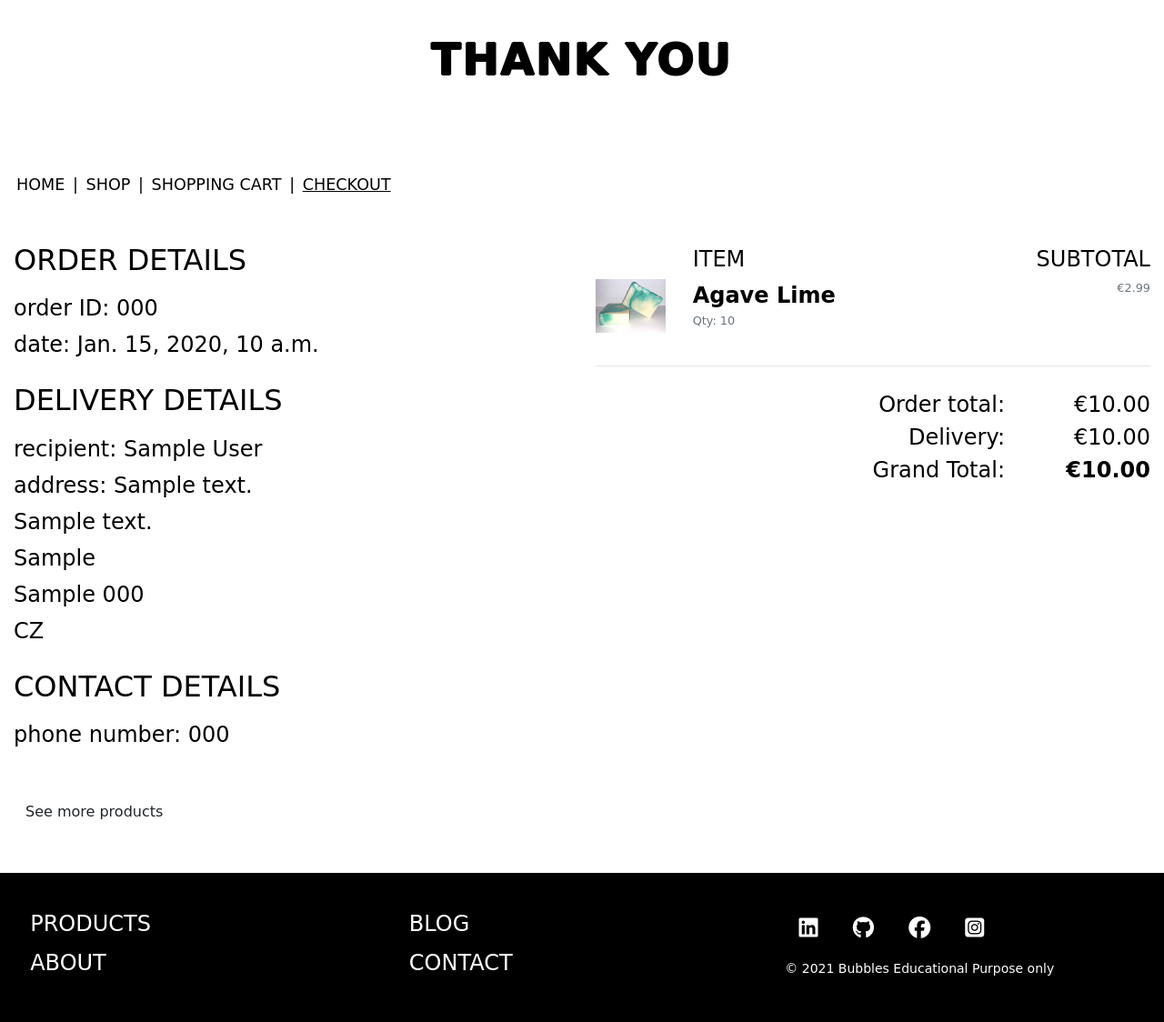
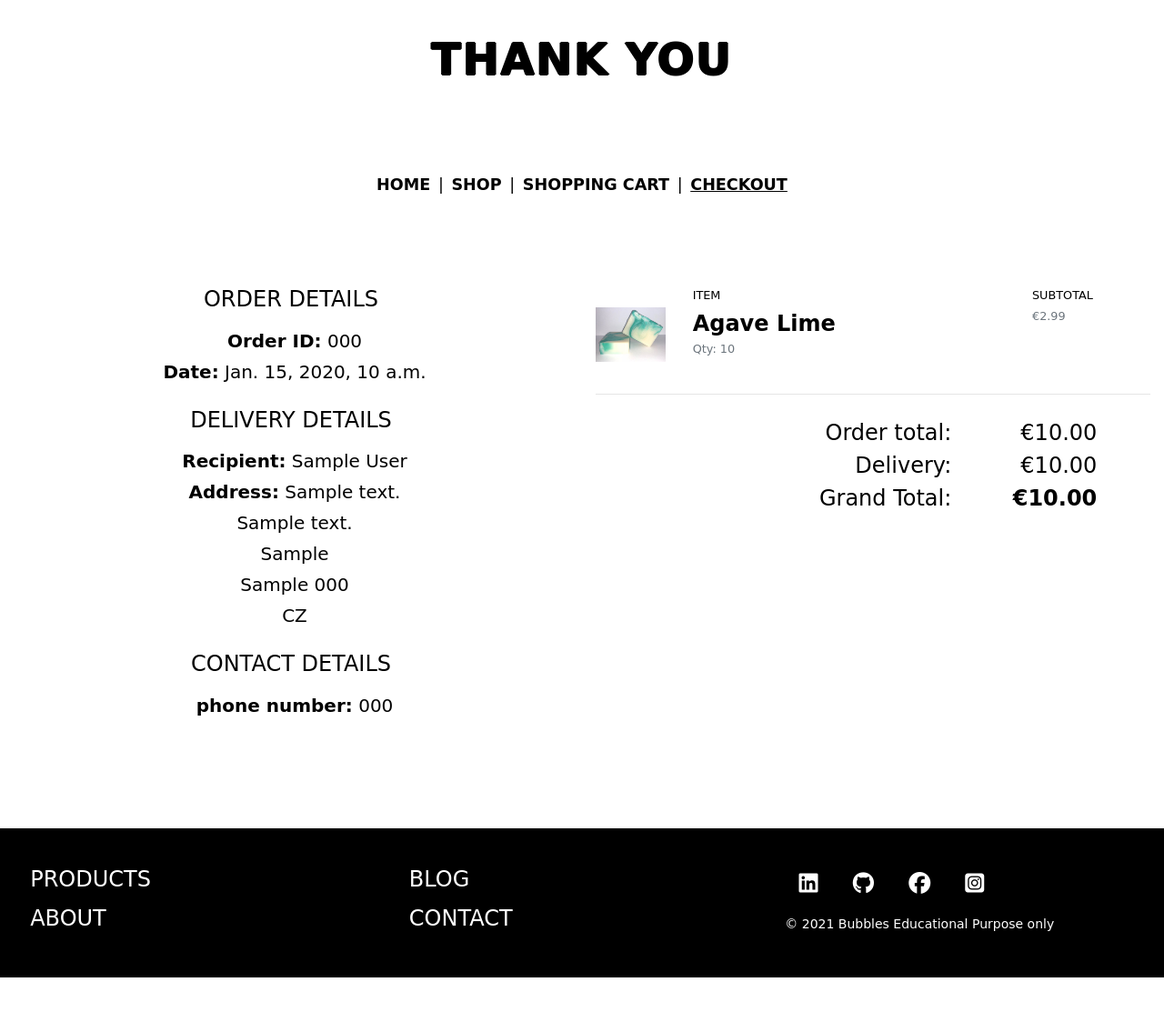
Before and after one commit to gomathishankar28/ms4_bubbles, a Django app: page /checkout/checkout_success/000 in a window 1280 px wide. Shown: the part 241-1365 px from the top of the page at 91% size. After the commit the page ends 1316 px from the top, so only its background shows below. Run offline with Django 3.2, Linux system fonts and the light colour scheme; data comes from the database, SQL or seed files in the repository; tables that the repository leaves empty hold one stand-in row (values such as "Sample post"); some libraries are stand-ins or nearby versions; some web fonts are replaced.

Commit message:
added styles to checkout success page

```diff
--- a/checkout/templates/checkout/checkout_success.html
+++ b/checkout/templates/checkout/checkout_success.html
@@ -13,7 +13,7 @@
     <div class="container">
         <div class="row shop-top-row">
             <div class="col-12">
-                <div class="breadcrumbs">
+                <div class="breadcrumbs text-center">
                     <p class="breadcrumbs-text">
                         <a href="{% url 'home' %}" class="breadcrumb-link">Home</a>
                         |
@@ -30,45 +30,43 @@
 </div>
 <!-- Order summary -->
 <div class="container">
-    <div class="row">
+    <div class="row mb-5 pb-5">
         <div class="col-12 col-md-6 col-lg-6">
             <div class="paid-order-details">
-                <div class="order-details mb-4">
-                    <h2 class="mb-3">ORDER DETAILS</h2>
-                    <p class="mb-1">order ID: {{ order.order_number }}</p>
-                    <p class="mb-1">date: {{ order.date }}</p>
+                <div class="order-details mb-4 mt-5">
+                    <h4 class="mb-3 text-center">ORDER DETAILS</h4>
+                    <p class="mb-1 small ml-2 text-center"><strong>Order ID:</strong> {{ order.order_number }}</p>
+                    <p class="mb-1 small ml-2 text-center"><strong>Date:</strong> {{ order.date }}</p>
                 </div>
                 <div class="order-details mb-4">
-                    <h2 class="mb-3">DELIVERY DETAILS</h2>
-                    <p class="mb-1">recipient: {{ order.full_name }}</p>
-                    <p class="mb-1">address: {{ order.street_address1 }}</p>
+                    <h4 class="mb-3 text-center">DELIVERY DETAILS</h4>
+                    <p class="mb-1 small ml-2 text-center"><strong>Recipient:</strong> {{ order.full_name }}</p>
+                    <p class="mb-1 small ml-2 text-center"><strong>Address:</strong> {{ order.street_address1 }}</p>
                     {% if order.street_address2 %}
-                    <p class="mb-1 pl-57">{{ order.street_address2 }}</p>
+                        <p class="mb-1 small ml-2 text-center">{{ order.street_address2 }}</p>
                     {% endif %}
                     {% if order.county %}
-                    <p class="mb-1 pl-57">{{ order.county }}</p>
+                        <p class="mb-1 small ml-2 text-center">{{ order.county }}</p>
                     {% endif %}
                     {% if order.postcode %}
-                    <p class="mb-1 pl-57">{{ order.town_or_city }} {{ order.postcode }}</p>
+                    <p class="mb-1 small ml-2 text-center">{{ order.town_or_city }} {{ order.postcode }}</p>
                     {% endif %}
-                    <p class="mb-1 pl-57">{{ order.country }}</p>
+                    <p class="mb-1 small ml-2 text-center">{{ order.country }}</p>
                 </div>
                 <div class="order-details mb-4">
-                    <h2 class="mb-3">CONTACT DETAILS</h2>
-                    <p class="mb-1">phone number: {{ order.phone_number }}</p>
+                    <h4 class="mb-3 text-center">CONTACT DETAILS</h4>
+                    <p class="mb-1 small ml-2 text-center"><strong>phone number:</strong> {{ order.phone_number }}</p>
                 </div>
-                <div class="mt-5 mb-5">
-                    <a href="{% url 'products' %}" class="btn cta cta-black rounded-0">See more products</a>
-                </div>
+
             </div>
         </div>
-        <div class="col-12 col-lg-6 col-md-6 order-lg-last mb-5">
+        <div class="col-12 col-lg-6 col-md-6 order-lg-last mb-5 mt-5">
             <div class="row">
                 <div class="col-7 offset-2">
-                    <p class="mb-1 mt-0">ITEM</p>
+                    <p class="mb-1 small mt-0">ITEM</p>
                 </div>
-                <div class="col-3 text-right">
-                    <p class="mb-1 mt-0">SUBTOTAL</p>
+                <div class="col-3">
+                    <p class="mb-1 mt-0 small">SUBTOTAL</p>
                 </div>
             </div>
             {% for item in order.lineitems.all %}
@@ -86,7 +84,7 @@
                     <p class="my-0"><strong>{{ item.product.name }}</strong></p>
                     <p class="my-0 small text-muted">Qty: {{ item.quantity }}</p>
                 </div>
-                <div class="col-3 text-right">
+                <div class="col-3">
                     <p class="my-0 small text-muted">€{{ item.product.price }}</p>
                 </div>
                 </div>
@@ -94,12 +92,12 @@
             <!-- Order product info -->
             <hr class="line">
             <div class="row text-black text-right">
-                <div class="col-7 offset-2 mt-2">
+                <div class="col-7 offset-2 mt-2 ml-5">
                     <p class="my-0">Order total:</p>
                     <p class="my-0">Delivery:</p>
                     <p class="my-0">Grand Total:</p>
                 </div>
-                <div class="col-3 mt-2">
+                <div class="col-3 mt-2 ">
                     <p class="my-0">€{{ order.order_total|floatformat:2 }}</p>
                     <p class="my-0">€{{ order.delivery_cost|floatformat:2 }}</p>
                     <p class="my-0"><strong>€{{ order.grand_total|floatformat:2 }}</strong></p>
--- a/products/templates/products/product_detail.html
+++ b/products/templates/products/product_detail.html
@@ -59,7 +59,7 @@
                     <a class="text-danger" href="{% url 'delete_product' product.id %}">Delete</a>
                 </small>
                 {% endif %}
-                <p class="mt-3">{{ product.description }}</p>
+                <p class="mt-3 text-secondary">{{ product.description }}</p>
 
                 <!-- Quantity/add to cart -->
                 <form class="form" action="{% url 'add_to_bag' product.id %}" method="POST">
--- a/static/css/base.css
+++ b/static/css/base.css
@@ -472,12 +472,14 @@ footer p {
 .breadcrumb-link, .breadcrumb-link:hover {
     color: black;
     margin: 3px;
+    font-weight: 700;
 }
 
 .active-breadcrumb {
     color: var(--color-black);
     margin: 3px;
     text-decoration: underline;
+    font-weight: 700;
 }
 
 .breadcrumbs-text {
@@ -620,6 +622,28 @@ footer p {
     margin-bottom: .3rem;
 }
 
+/*---- Checkout form page -------------*/
+
+@media(max-width: 540px) {
+    .subtotal {
+        font-size: 18px;
+    }
+    .ordertotal {
+        margin-left: -10px;
+    }
+}
+@media(min-width: 768px) {
+    .ordersummary {
+        font-size: 24px;
+    }
+    .ordertot {
+        margin-left: 15px;
+    }
+    .order-details p {
+        font-size: 20px;
+    }
+}
+
 /* ----- Blog --------*/
 .blog-hr {
     border: 10px solid #7bcbc8;
@@ -707,6 +731,7 @@ footer p {
 @media (max-width: 414px) {
     .about-text {
         font-size: 20px;
+        font-family: sans-serif;
     }
 }
 @media (min-width: 540px) {
```
Also changed, not shown: checkout/templates/checkout/checkout.html (+9 -9 lines), home/templates/home/index.html (+7 -7 lines), reviews/templates/reviews/includes/reviews.html (+4 -4 lines).
